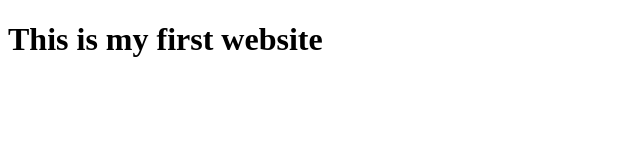
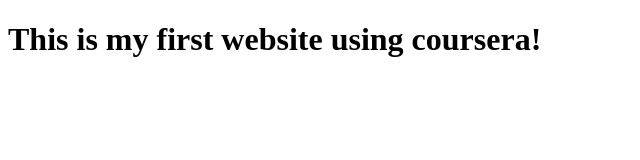
Before and after one commit to hasaneskandari/FrontendBasics, a plain HTML site: page index.html in a window 1280 px wide. Shown: the whole page, without its empty margins (0-640 px from the left). Drawn offline with Linux system fonts and the light colour scheme.

Commit message:
My First Change

```diff
--- a/index.html
+++ b/index.html
@@ -6,6 +6,6 @@
 	<title>Hello Coursera</title>
 </head>
 <body>
-	<h1>This is my first website</h1>
+	<h1>This is my first website using coursera!</h1>
 </body>
 </html>
```
